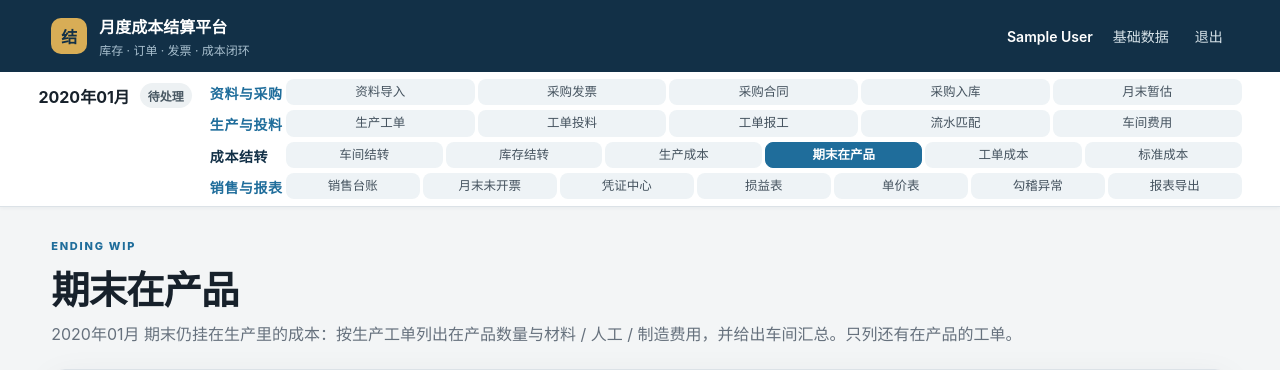
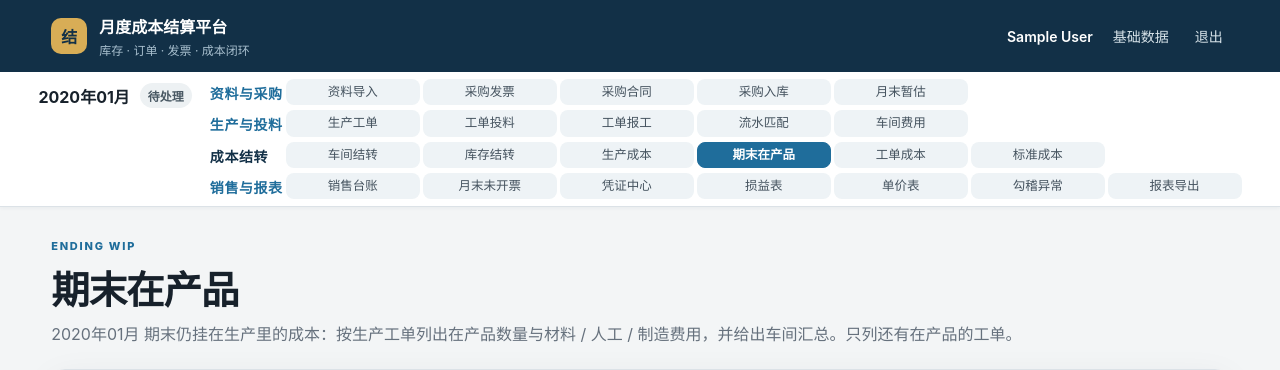
Before and after one commit to clarkwang1980/cost-settlement-platform, a Django app: page /periods/1/ending-wip/ in a window 1280 px wide. Shown: the top 370 px of the page. Run offline with Django 5.2, Linux system fonts and the light colour scheme; a user stored in the database is signed in; tables that the repository leaves empty hold one stand-in row (values such as "Sample post"); parts of the project's set-up code (start-up, migrations or seed data) failed here and were passed over.

Commit message:
顶部导航改为 7 列网格：所有按钮等宽、四行列对齐（不再行与行宽窄不一）

```diff
--- a/static/settlement/app.css
+++ b/static/settlement/app.css
@@ -76,17 +76,17 @@ button { cursor: pointer; }
   color: var(--blue); font-size: 15px; font-weight: 800; letter-spacing: .04em;
 }
 .nav-group-links {
-  /* 按钮块：等宽按钮 + 等间距；一排排不下就整排换行（折下来的那排仍与上一排左端对齐） */
-  display: flex; flex-wrap: wrap; align-items: center;
-  flex: 1 1 0; min-width: 0;
+  /* 按钮块：用 7 列网格 —— 所有按钮**同一个宽度**，四行的列也左右对齐，
+     不会出现"这一行按钮宽、那一行按钮窄"或折行后缩进不齐（用户 2026-09-30） */
+  display: grid; grid-template-columns: repeat(7, minmax(0, 1fr));
+  align-items: center; flex: 1 1 0; min-width: 0;
   gap: 5px 6px;
 }
 .nav-group a {
-  /* 用户 2026-09-30：按钮**等宽并铺满整行**（flex:1），四行的左右边界就对齐了，
-     不会再出现"长的长短的短"；宽度下限保证窄窗口也不折行 */
-  flex: 1 1 0; white-space: nowrap; text-align: center;
-  min-width: 96px; padding: 4px 8px; line-height: 1.3;
-  border: 1px solid transparent; border-radius: 8px;   /* 边框常驻，hover/选中只换颜色，不再跳动 */
+  /* 宽度由上面的 7 列网格决定 —— 所有按钮等宽、列对齐；边框常驻，hover/选中只换颜色 */
+  white-space: nowrap; text-align: center; min-width: 0;
+  padding: 4px 8px; line-height: 1.3;
+  border: 1px solid transparent; border-radius: 8px;
   background: #eef3f6;
 }
 .nav-group a:hover { color: var(--blue); background: var(--blue-soft); border-color: #c3dced; }
@@ -97,13 +97,13 @@ button { cursor: pointer; }
 /* 窄一点的窗口（笔记本 1440/1366）按钮整体收一档，保证 11 条的「成本核算」仍是一行 */
 @media (max-width: 1560px) {
   .nav-group-label { flex: 0 0 80px; font-size: 14px; }
-  .nav-group a { min-width: 90px; padding: 4px 5px; font-size: 13px; }
+  .nav-group a { padding: 4px 5px; font-size: 13px; }
   .nav-group-links { gap: 5px 3px; }
 }
 /* 1280 一档：再收一档，依然是「固定标签列 + 等宽按钮」的一行 */
 @media (max-width: 1300px) {
   .nav-group-label { flex: 0 0 76px; }
-  .nav-group a { min-width: 83px; padding: 4px 3px; font-size: 12.5px; }
+  .nav-group a { padding: 4px 3px; font-size: 12.5px; }
 }
 /* 再窄：让「期间 + 状态」独占一行，按钮拿到整行宽度，同样不折行 */
 @media (max-width: 1200px) {
@@ -113,7 +113,7 @@ button { cursor: pointer; }
 }
 /* 1024 一档：横向更省（左右留白补到按钮里），「成本核算」11 条仍然是一行 */
 @media (max-width: 1100px) {
-  .nav-group a { min-width: 76px; padding: 4px 10px; }
+  .nav-group a { padding: 4px 6px; }
   .nav-group-links { gap: 5px 2px; }
 }
 
--- a/templates/base.html
+++ b/templates/base.html
@@ -5,7 +5,7 @@
   <meta charset="utf-8">
   <meta name="viewport" content="width=device-width, initial-scale=1">
   <title>{% block title %}月度成本结算平台{% endblock %}</title>
-  <link rel="stylesheet" href="{% static 'settlement/app.css' %}?v=20260930-layout">
+  <link rel="stylesheet" href="{% static 'settlement/app.css' %}?v=20260930-nav7">
 </head>
 <body>
   <header class="topbar">
```
